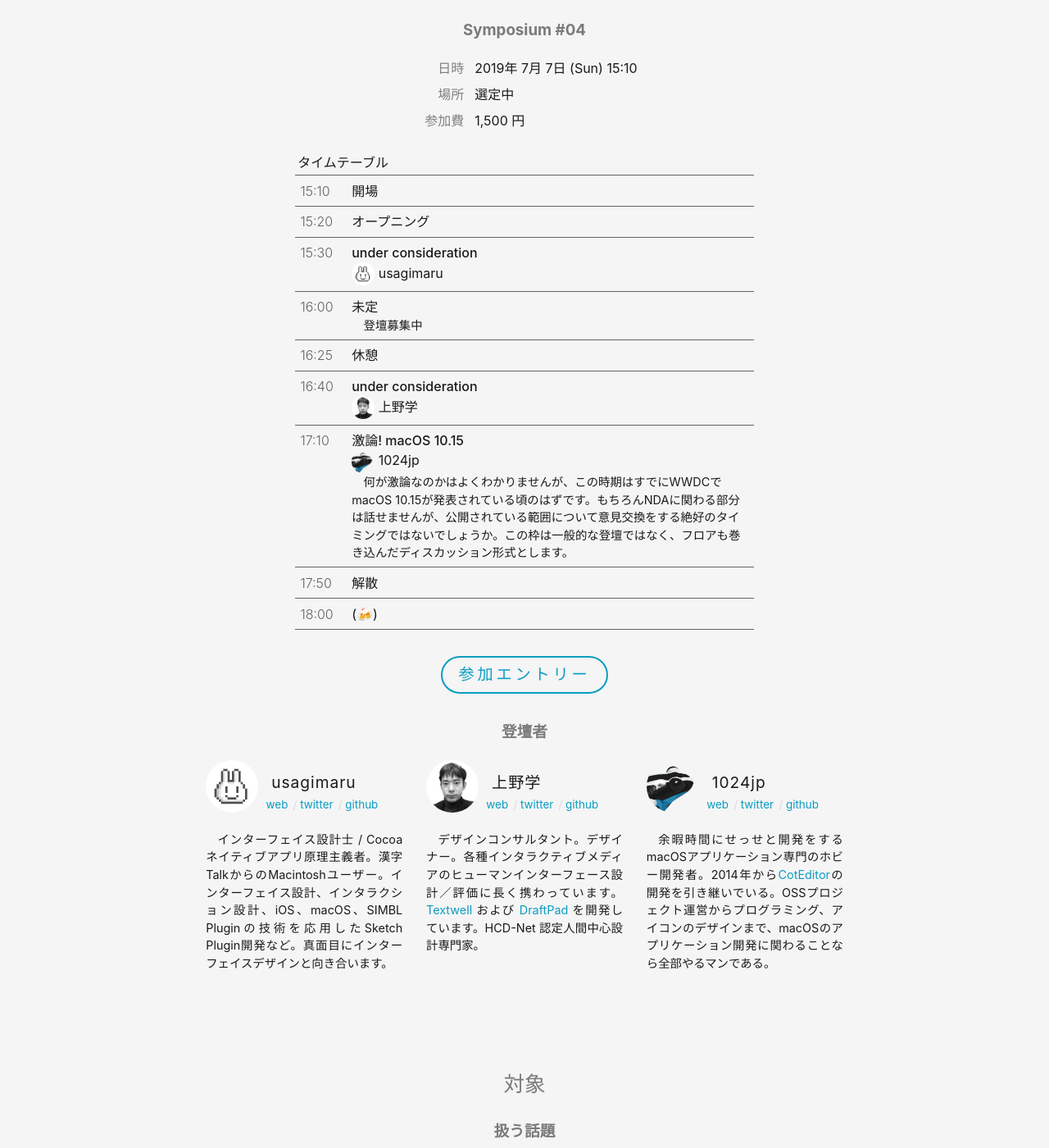
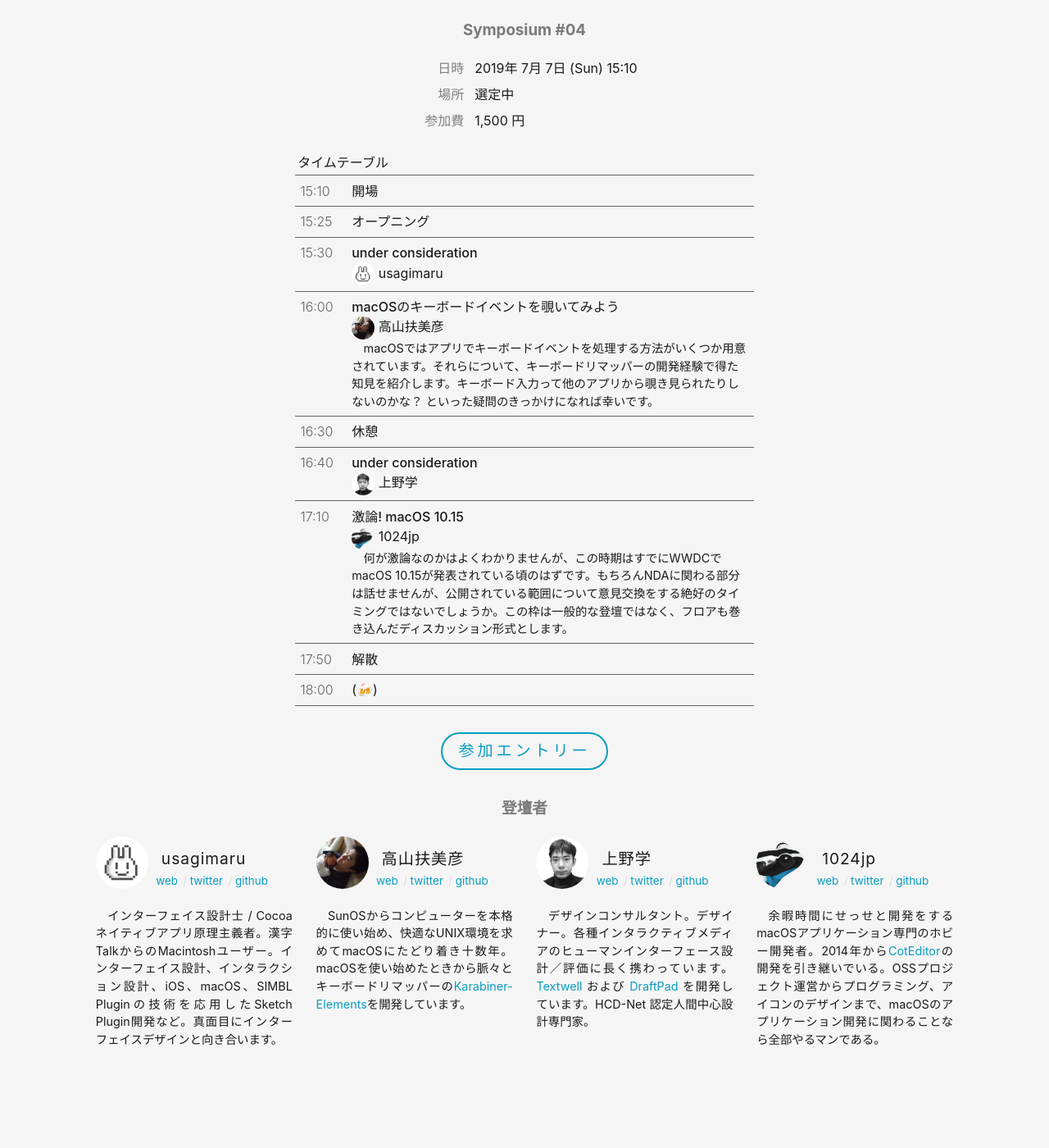
Before and after one commit to macOS-native/macos-native.github.io, a Jekyll site: the page built from index.md, in a window 1280 px wide and 1400 px high, scrolled down 619 px. Shown: the whole window at 82% size. Built offline with Jekyll 4.4.1, drawn with Linux system fonts in a browser that asks for light colours.

Commit message:
Add takezo-san

```diff
--- a/_data/events.yml
+++ b/_data/events.yml
@@ -8,7 +8,7 @@
   timetable:
     - time: "15:10"
       title: "開場"
-    - time: "15:20"
+    - time: "15:25"
       title: "オープニング"
     - time: "15:30"
       title: "under consideration"
@@ -16,10 +16,13 @@
         name: usagimaru
         avatar: usagimaru
     - time: "16:00"
-      title: "未定"
+      title: "macOSのキーボードイベントを覗いてみよう"
+      presenter:
+        name: 高山扶美彦
+        avatar: tekezo
       description: |
-         登壇募集中
-    - time: "16:25"
+         macOSではアプリでキーボードイベントを処理する方法がいくつか用意されています。それらについて、キーボードリマッパーの開発経験で得た知見を紹介します。キーボード入力って他のアプリから覗き見られたりしないのかな？ といった疑問のきっかけになれば幸いです。
+    - time: "16:30"
       title: "休憩"
     - time: "16:40"
       title: "under consideration"
--- a/_data/members.yml
+++ b/_data/members.yml
@@ -52,3 +52,10 @@
   twitter: manabuueno
   web: https://modelessdesign.com/
   bio: デザインコンサルタント。デザイナー。各種インタラクティブメディアのヒューマンインターフェース設計／評価に長く携わっています。[Textwell](https://sociomedia.com/textwell ) および [DraftPad](https://modelessdesign.com/draftpad/ ) を開発しています。HCD-Net 認定人間中心設計専門家。
+
+tekezo:
+  name: 高山扶美彦
+  github: tekezo
+  twitter: tekezo
+  web: https://pqrs.org
+  bio: SunOSからコンピューターを本格的に使い始め、快適なUNIX環境を求めてmacOSにたどり着き十数年。macOSを使い始めたときから脈々とキーボードリマッパーの[Karabiner-Elements](https://pqrs.org/osx/karabiner/)を開発しています。
--- a/index.md
+++ b/index.md
@@ -18,6 +18,7 @@
 
 <div class="member">
 {% include profile.html param="usagimaru" %}
+{% include profile.html param="tekezo" %}
 {% include profile.html param="manabuueno" %}
 {% include profile.html param="1024jp" %}
 </div>
```
Also changed, not shown: assets/img/avatars/tekezo.png (added).
